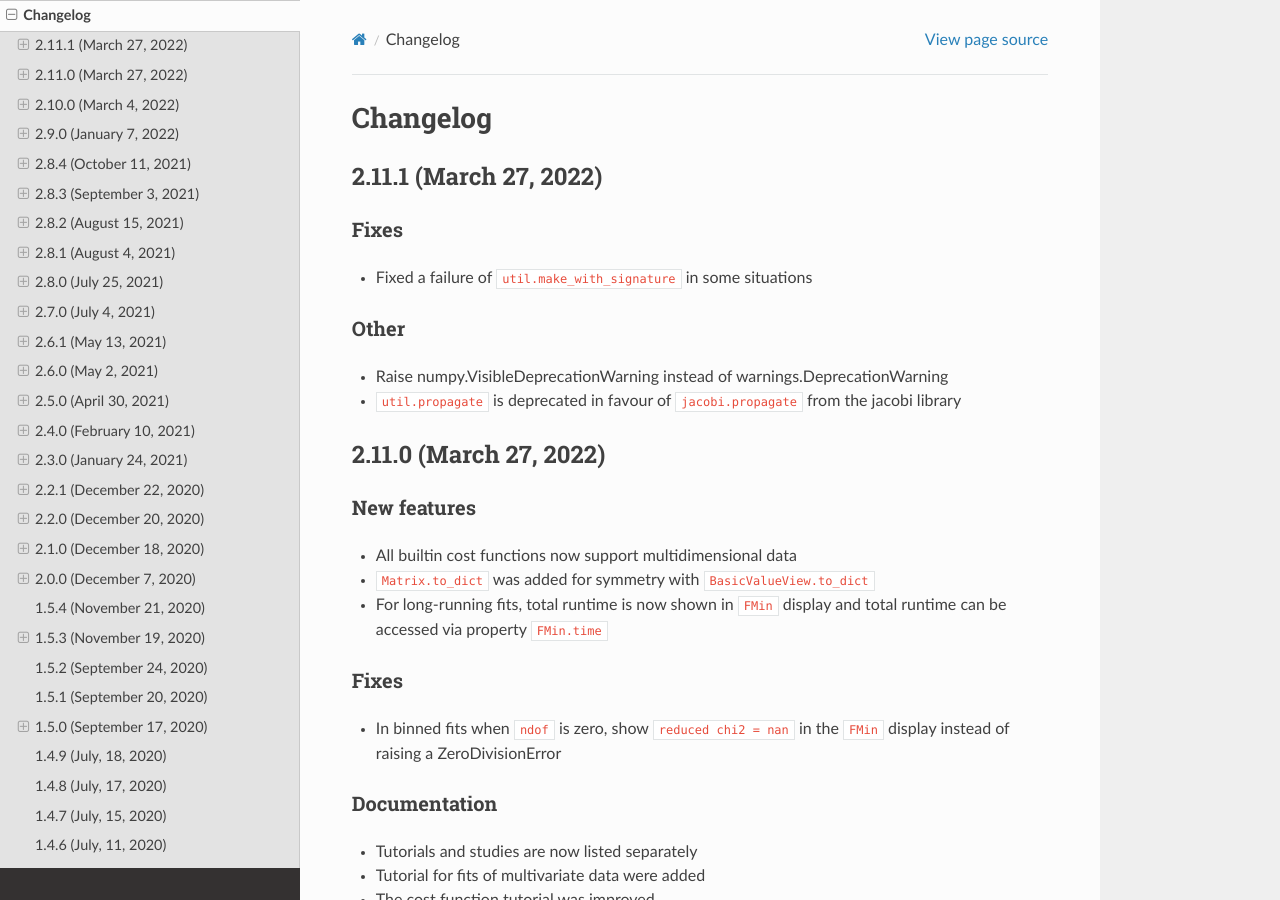
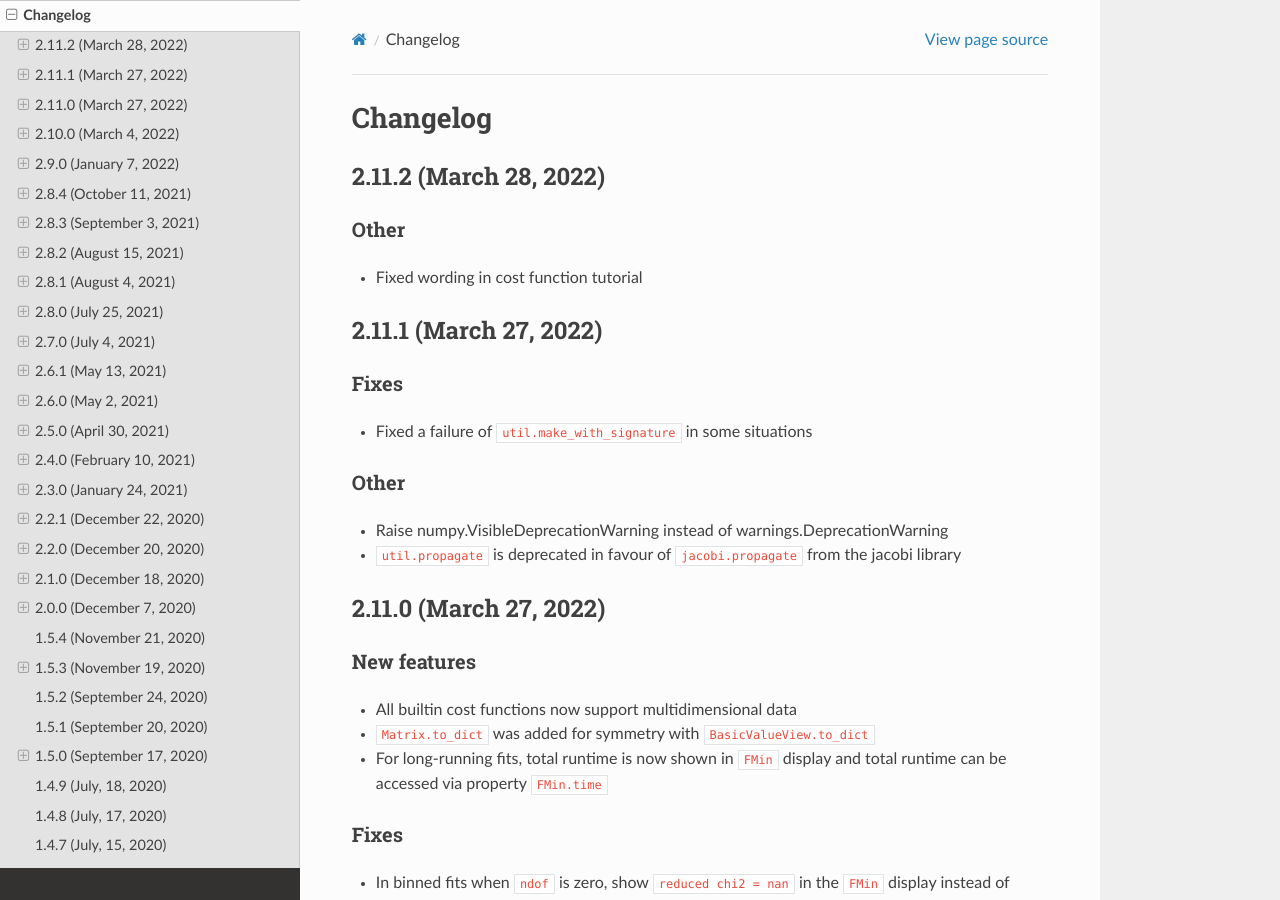
Before and after one commit to scikit-hep/iminuit, a Sphinx documentation site: the page built from doc/changelog.rst, in a window 1280 px wide and 900 px high. Built offline with Sphinx 7.4.7 and the Read the Docs theme 2.0.0, drawn with Linux system fonts in a browser that asks for light colours.

Commit message:
update version and changelog

```diff
--- a/doc/changelog.rst
+++ b/doc/changelog.rst
@@ -4,6 +4,13 @@
 
 Changelog
 =========
+
+2.11.2 (March 28, 2022)
+-----------------------
+
+Other
+~~~~~
+- Fixed wording in cost function tutorial
 
 2.11.1 (March 27, 2022)
 -----------------------
--- a/src/iminuit/version.py
+++ b/src/iminuit/version.py
@@ -7,7 +7,7 @@
 # - Increase MAINTENANCE when fixing bugs without adding features
 # - During development, add suffix .devN with N >= 0
 # - For release candidates, add suffix .rcN with N >= 0
-version = "2.11.1"
+version = "2.11.2"
 
 # We list the corresponding ROOT version of the C++ Minuit2 library here
 root_version = "v6-25-01-1694-g187368db19"
```
